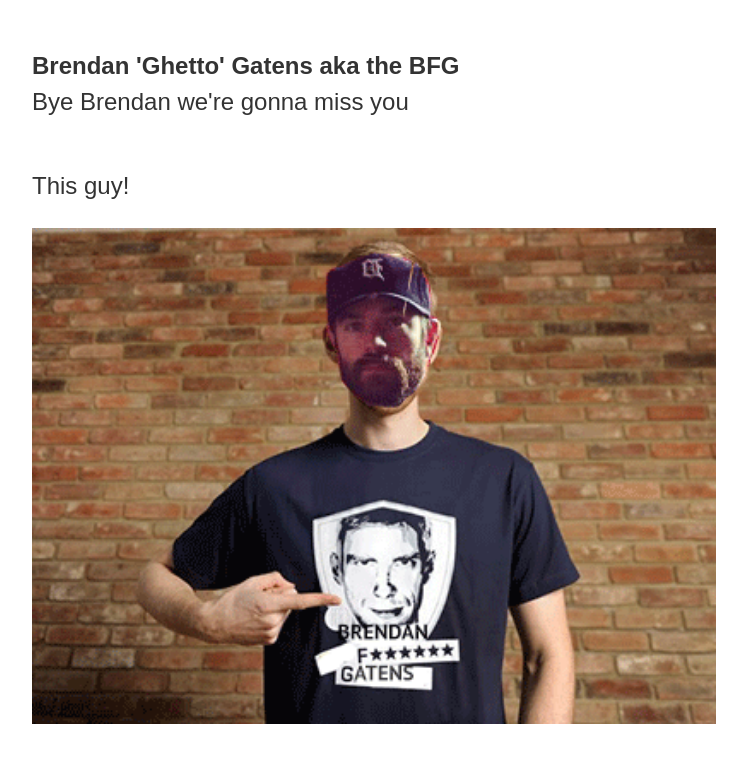
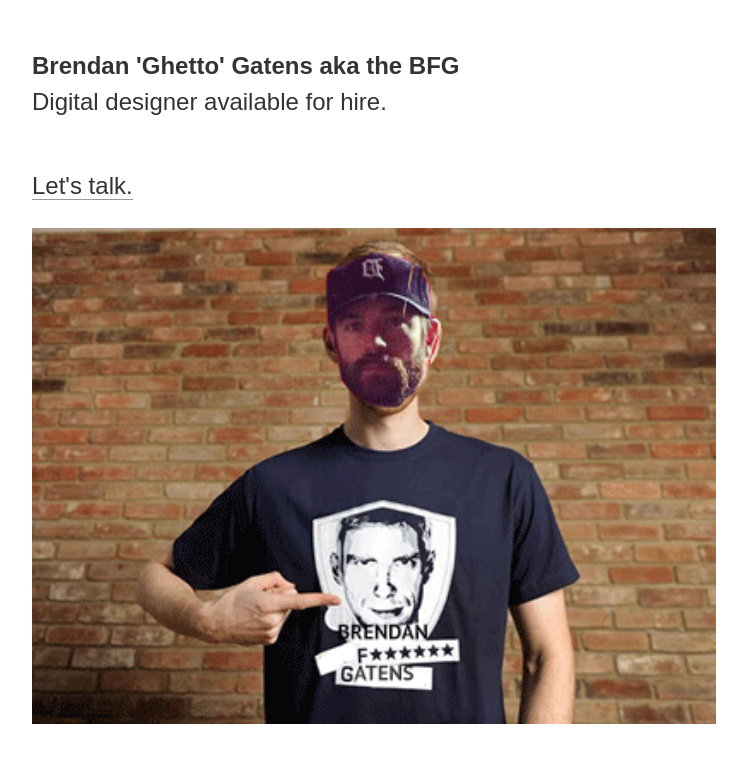
Before and after one commit to annagoss/bfg, a plain HTML site: page index.html in a window 1280 px wide. Shown: the whole page, without its empty margins (266-1013 px from the left). Drawn offline with Linux system fonts and the light colour scheme.

Commit message:
Make Brendan hireable

```diff
--- a/index.html
+++ b/index.html
@@ -10,10 +10,10 @@
     <div class="container">
       <header class="index-header">
         <h1 class="brendan-heading">Brendan 'Ghetto' Gatens aka the BFG</h1>
-        <p class="tagline">Bye Brendan we're gonna miss you</p>
+        <p class="tagline">Digital designer available for hire.</p>
       </header>
 
-      <p>This guy!</p>
+      <p><a href="mailto:howdy@brendangatens.com">Let's talk.</a></p>
       <div class="img">
       <img src="img/bfg.png" />
     </div>
```
